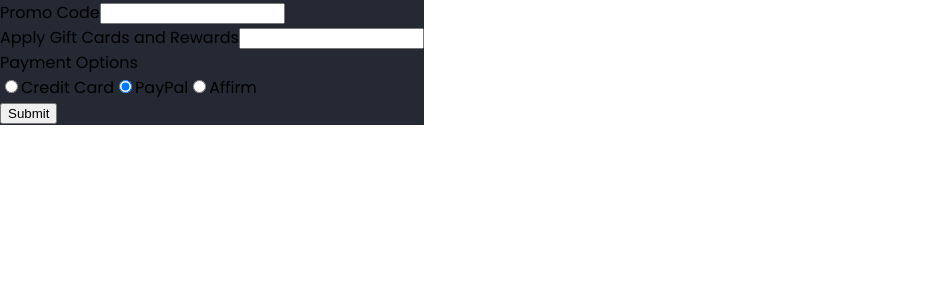
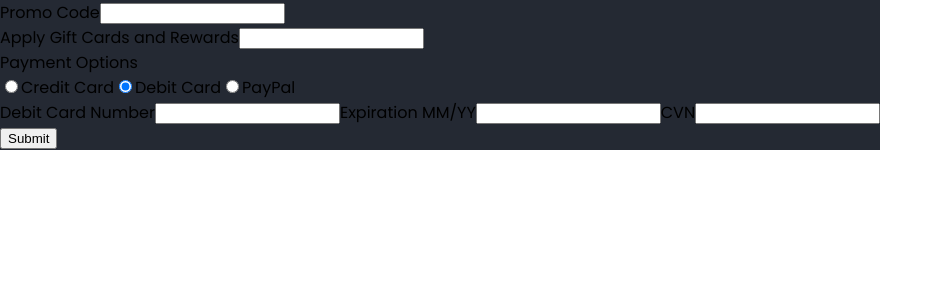
Before and after one commit to Chesco216/GymApp, a React (Vite) app: page /pay in a window 1280 px wide. Both pictures are taken after a click on the radio button 125 px from the left and 86 px from the top of the page. Shown: the top 300 px of the page, without its empty margins (0-943 px from the left). Built offline with nearby package versions, Linux system fonts and the light colour scheme; no server answers; a web font is replaced by a local one.

Commit message:
payment method changed

```diff
--- a/src/components/PaymentMethod.jsx
+++ b/src/components/PaymentMethod.jsx
@@ -1,10 +1,12 @@
 import React, { useState } from 'react';
 
 const PaymentMethod = () => {
-  const [paymentMethod, setPaymentMethod] = useState('creditCard');
+  const [paymentMethod, setPaymentMethod] = useState('credit');
   const [creditCardNumber, setCreditCardNumber] = useState('');
+  const [debitCardNumber, setDebitCardNumber] = useState('');
   const [expirationDate, setExpirationDate] = useState('');
   const [cvn, setCvn] = useState('');
+  const [paypalEmail, setPaypalEmail] = useState('');
 
   const handlePaymentMethodChange = (e) => {
     setPaymentMethod(e.target.value);
@@ -12,6 +14,10 @@ const PaymentMethod = () => {
 
   const handleCreditCardNumberChange = (e) => {
     setCreditCardNumber(e.target.value);
+  };
+
+  const handleDebitCardNumberChange = (e) => {
+    setDebitCardNumber(e.target.value);
   };
 
   const handleExpirationDateChange = (e) => {
@@ -22,12 +28,24 @@ const PaymentMethod = () => {
     setCvn(e.target.value);
   };
 
+  const handlePaypalEmailChange = (e) => {
+    setPaypalEmail(e.target.value);
+  };
+
   const handleSubmit = (e) => {
     e.preventDefault();
     console.log('Payment Method:', paymentMethod);
-    console.log('Credit Card Number:', creditCardNumber);
-    console.log('Expiration Date:', expirationDate);
-    console.log('CVN:', cvn);
+    if (paymentMethod === 'credit') {
+      console.log('Credit Card Number:', creditCardNumber);
+      console.log('Expiration Date:', expirationDate);
+      console.log('CVN:', cvn);
+    } else if (paymentMethod === 'debit') {
+      console.log('Debit Card Number:', debitCardNumber);
+      console.log('Expiration Date:', expirationDate);
+      console.log('CVN:', cvn);
+    } else if (paymentMethod === 'paypal') {
+      console.log('PayPal Email:', paypalEmail);
+    }
   };
 
   return (
@@ -45,11 +63,18 @@ const PaymentMethod = () => {
         <div>
           <input
             type="radio"
-            value="creditCard"
-            checked={paymentMethod === 'creditCard'}
+            value="credit"
+            checked={paymentMethod === 'credit'}
             onChange={handlePaymentMethodChange}
           />
           <label>Credit Card</label>
+          <input
+            type="radio"
+            value="debit"
+            checked={paymentMethod === 'debit'}
+            onChange={handlePaymentMethodChange}
+          />
+          <label>Debit Card</label>
           <input
             type="radio"
             value="paypal"
@@ -57,16 +82,9 @@ const PaymentMethod = () => {
             onChange={handlePaymentMethodChange}
           />
           <label>PayPal</label>
-          <input
-            type="radio"
-            value="affirm"
-            checked={paymentMethod === 'affirm'}
-            onChange={handlePaymentMethodChange}
-          />
-          <label>Affirm</label>
         </div>
       </div>
-      {paymentMethod === 'creditCard' && (
+      {paymentMethod === 'credit' && (
         <div>
           <label>Credit Card Number</label>
           <input
@@ -88,6 +106,38 @@ const PaymentMethod = () => {
           />
         </div>
       )}
+      {paymentMethod === 'debit' && (
+        <div>
+          <label>Debit Card Number</label>
+          <input
+            type="text"
+            value={debitCardNumber}
+            onChange={handleDebitCardNumberChange}
+          />
+          <label>Expiration MM/YY</label>
+          <input
+            type="text"
+            value={expirationDate}
+            onChange={handleExpirationDateChange}
+          />
+          <label>CVN</label>
+          <input
+            type="text"
+            value={cvn}
+            onChange={handleCvnChange}
+          />
+        </div>
+      )}
+      {paymentMethod === 'paypal' && (
+        <div>
+          <label>PayPal Email</label>
+          <input
+            type="email"
+            value={paypalEmail}
+            onChange={handlePaypalEmailChange}
+          />
+        </div>
+      )}
       <button type="submit">Submit</button>
     </form>
   );
```
